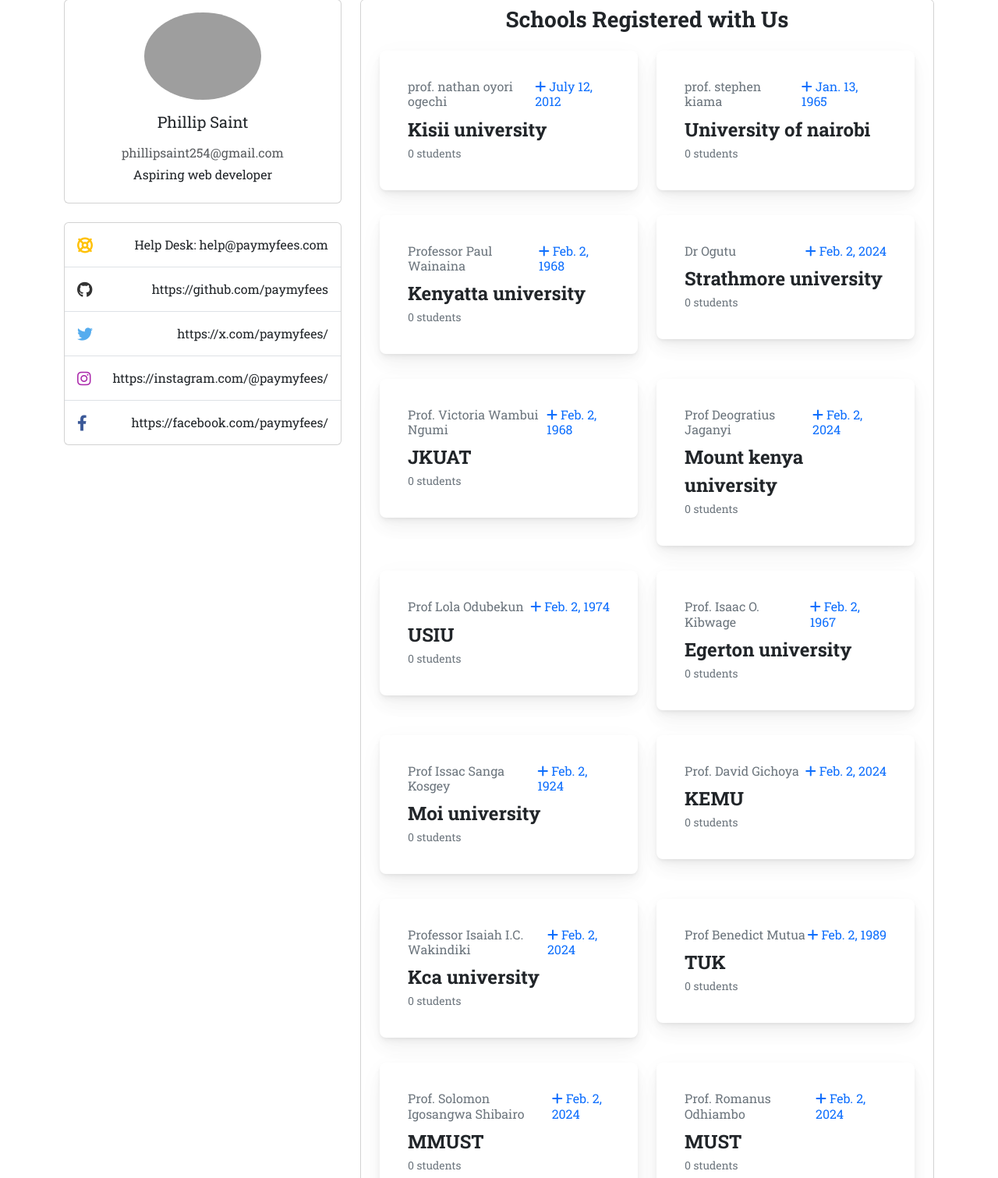
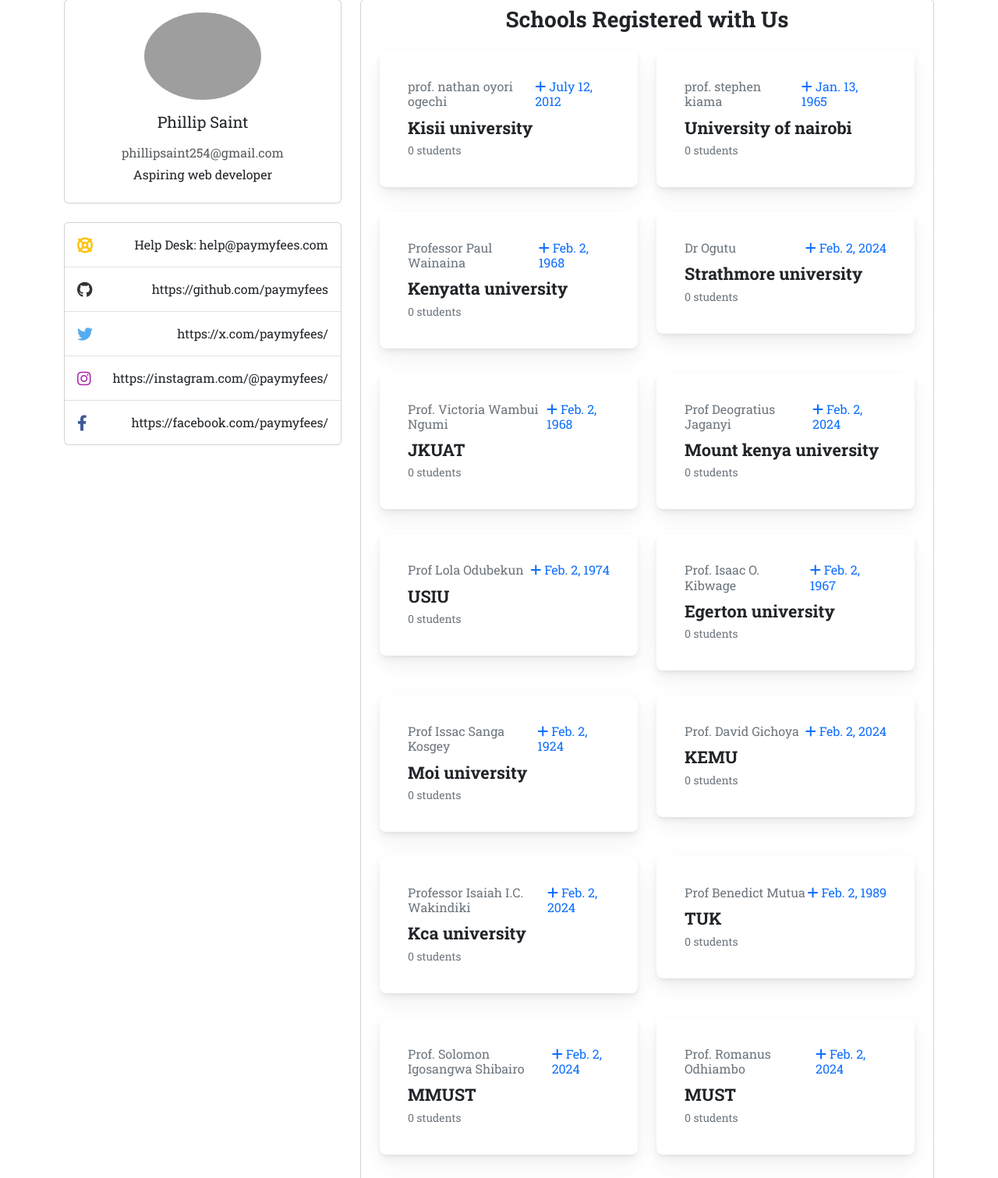
Before and after one commit to PhillipSaint254/School-Fees-Payment-System, a Django app: page /dashboard/ in a window 1280 px wide. Shown: the part 347-1858 px from the top of the page at 78% size. Run offline with Django 4.2, Linux system fonts and the light colour scheme; a user stored in the database is signed in; data comes from the database, SQL or seed files in the repository; both versions use the stored data as it was after the commit; some libraries are stand-ins or nearby versions; some web fonts are replaced; grey boxes are pictures that could not be loaded.

Commit message:
reduced card-text font and removed irelevant link

```diff
--- a/pay_fees/templates/dashboard.html
+++ b/pay_fees/templates/dashboard.html
@@ -26,7 +26,7 @@
   }
 
   .info-box .card-text {
-    font-size: 1.5rem;
+    font-size: 1.35rem;
     font-weight: bold;
     margin-bottom: 0;
   }
@@ -129,7 +129,7 @@
                       <div class="card-body">
                         <h5 class="card-title">
                           {{ school.school_head }}
-                          <a href="/adm/add_products/">
+                          <a href="#">
                               <i class="fas fa-plus"></i> {{ school.date_of_registration.date }} <!-- Changed to vertical ellipsis -->
                           </a>
                         </h5>
```
Also changed, not shown: db.sqlite3.
